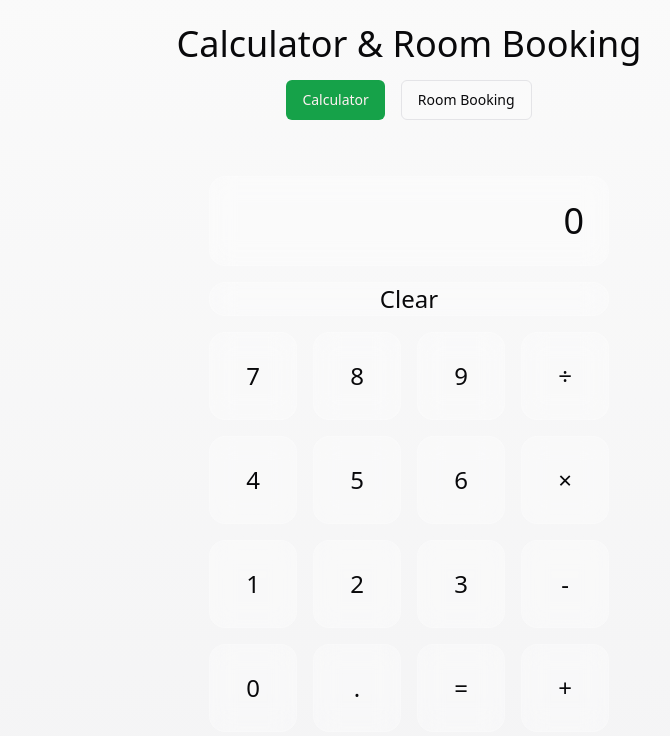
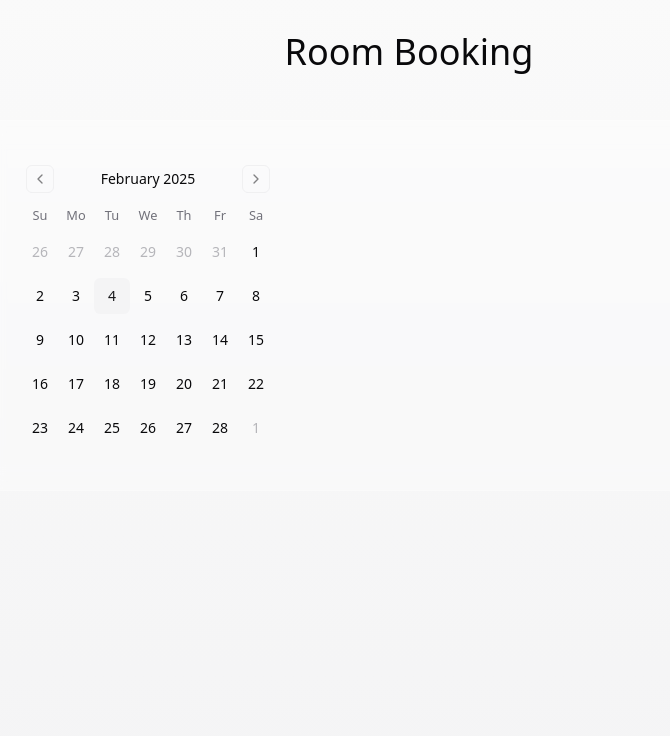
Before and after one commit to slowboii/date-booking-calculator, a React (Vite) app: page / in a window 1280 px wide. Shown: the top 736 px of the page, without its empty margins (231-901 px from the left). Built offline with nearby package versions, Linux system fonts and the light colour scheme.

Commit message:
Remove Calculator and Expand Calendar
This commit removes the Calculator component from the application and modifies the Calendar component to occupy the full screen.
[skip gpt_engineer]

```diff
--- a/src/components/RoomBooking.tsx
+++ b/src/components/RoomBooking.tsx
@@ -31,14 +31,14 @@ const RoomBooking = () => {
     <motion.div
       initial={{ opacity: 0, y: 20 }}
       animate={{ opacity: 1, y: 0 }}
-      className="w-full max-w-md mx-auto p-6"
+      className="w-full max-w-4xl mx-auto px-4 pb-8"
     >
-      <div className="glass-morphism p-6 rounded-2xl">
+      <div className="glass-morphism p-8 rounded-2xl">
         <Calendar
           mode="single"
           selected={selectedDate}
           onSelect={handleDateSelect}
-          className="rounded-md"
+          className="mx-auto"
         />
       </div>
 
--- a/src/pages/Index.tsx
+++ b/src/pages/Index.tsx
@@ -1,49 +1,27 @@
-import React, { useState } from 'react';
-import Calculator from '@/components/Calculator';
+import React from 'react';
 import RoomBooking from '@/components/RoomBooking';
 import { motion } from 'framer-motion';
-import { Button } from '@/components/ui/button';
 
 const Index = () => {
-  const [activeTab, setActiveTab] = useState<'calculator' | 'booking'>('calculator');
-
   return (
-    <div className="min-h-screen bg-gradient-to-b from-background to-secondary p-6">
-      <div className="max-w-4xl mx-auto">
+    <div className="min-h-screen bg-gradient-to-b from-background to-secondary">
       <motion.div
         initial={{ opacity: 0, y: -20 }}
         animate={{ opacity: 1, y: 0 }}
-          className="text-center mb-8"
+        className="text-center py-8"
       >
         <h1 className="text-4xl font-light mb-4">
-            Calculator & Room Booking
+          Room Booking
         </h1>
-          <div className="flex justify-center gap-4 mb-8">
-            <Button
-              variant={activeTab === 'calculator' ? 'default' : 'outline'}
-              onClick={() => setActiveTab('calculator')}
-            >
-              Calculator
-            </Button>
-            <Button
-              variant={activeTab === 'booking' ? 'default' : 'outline'}
-              onClick={() => setActiveTab('booking')}
-            >
-              Room Booking
-            </Button>
-          </div>
       </motion.div>
 
       <motion.div
-          key={activeTab}
-          initial={{ opacity: 0, x: activeTab === 'calculator' ? -20 : 20 }}
-          animate={{ opacity: 1, x: 0 }}
-          exit={{ opacity: 0 }}
+        initial={{ opacity: 0, y: 20 }}
+        animate={{ opacity: 1, y: 0 }}
         transition={{ duration: 0.3 }}
       >
-          {activeTab === 'calculator' ? <Calculator /> : <RoomBooking />}
+        <RoomBooking />
       </motion.div>
-      </div>
     </div>
   );
 };
```
Lines whose indentation alone changed are shown as unchanged.
